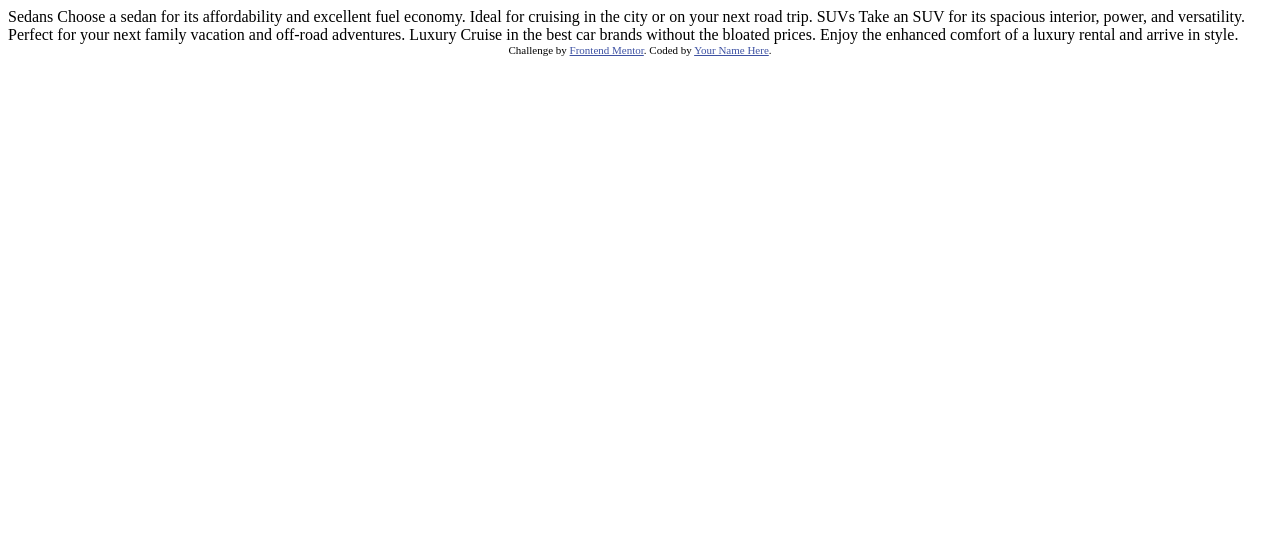
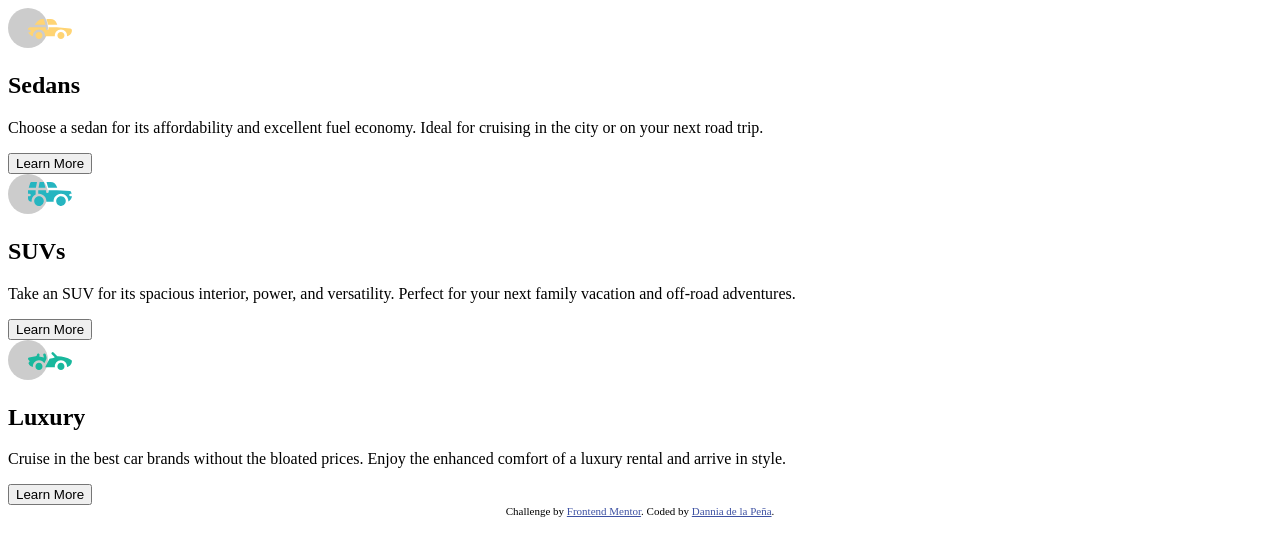
Before and after one commit to danniadelap/3-column-preview-card-component, a plain HTML site: page index.html in a window 1280 px wide. Drawn offline with Linux system fonts and the light colour scheme.

Commit message:
Css Folder

```diff
--- a/index.html
+++ b/index.html
@@ -1,36 +1,120 @@
 <!DOCTYPE html>
 <html lang="en">
   <head>
-  <meta charset="UTF-8">
-  <meta name="viewport" content="width=device-width, initial-scale=1.0"> <!-- displays site properly based on user's device -->
+    <meta charset="UTF-8" />
+    <meta name="viewport" content="width=device-width, initial-scale=1.0" />
+    <!-- displays site properly based on user's device -->
 
-  <link rel="icon" type="image/png" sizes="32x32" href="./images/favicon-32x32.png">
+    <link
+      rel="icon"
+      type="image/png"
+      sizes="32x32"
+      href="./images/favicon-32x32.png"
+    />
 
     <title>Frontend Mentor | 3-column preview card component</title>
 
     <!-- Feel free to remove these styles or customise in your own stylesheet 👍 -->
     <style>
-    .attribution { font-size: 11px; text-align: center; }
-    .attribution a { color: hsl(228, 45%, 44%); }
+      .attribution {
+        font-size: 11px;
+        text-align: center;
+      }
+      .attribution a {
+        color: hsl(228, 45%, 44%);
+      }
     </style>
   </head>
   <body>
+    <main>
+      <!-- Sedans -->
+      <section>
+        <div>
+          <svg width="64" height="40" xmlns="http://www.w3.org/2000/svg">
+            <g fill="none" fill-rule="evenodd">
+              <circle fill="#000" opacity=".201" cx="20" cy="20" r="20" />
+              <path
+                d="M52.936 24.11c1.942 0 3.517 1.542 3.517 3.445 0 1.903-1.575 3.445-3.517 3.445s-3.516-1.542-3.516-3.445c0-1.903 1.574-3.445 3.516-3.445zm-21.957 0c1.942 0 3.517 1.542 3.517 3.445 0 1.903-1.575 3.445-3.517 3.445s-3.516-1.542-3.516-3.445c0-1.903 1.574-3.445 3.516-3.445zm6.948-4.848v1.429c0 .716.61 1.293 1.348 1.259a1.295 1.295 0 001.225-1.295v-1.393h8.256l13.483 1.313c.956.093 1.676.881 1.676 1.814 0 2.89-2.126 5.303-4.926 5.819.397-3.557-2.458-6.62-6.053-6.62-3.646 0-6.504 3.14-6.039 6.723h-9.879c.466-3.588-2.397-6.722-6.039-6.722-3.595 0-6.45 3.062-6.052 6.62-2.14-.398-3.916-1.912-4.61-3.931h1.142c.731 0 1.32-.598 1.285-1.322-.033-.678-.629-1.2-1.322-1.2H20v-.251c0-1.274 1.066-2.243 2.306-2.243h15.62zM42.59 11c2.645 0 4.99 1.556 5.972 3.963l.726 1.779H40.17L38.413 11h4.178zm-6.865 0l1.758 5.741H26.505l3.357-3.654A6.502 6.502 0 0134.644 11h1.082z"
+                fill="#FFD473"
+                fill-rule="nonzero"
+              />
+            </g>
+          </svg>
+        </div>
+        <div>
+          <h2>Sedans</h2>
+          <p>
+            Choose a sedan for its affordability and excellent fuel economy.
+            Ideal for cruising in the city or on your next road trip.
+          </p>
+        </div>
+        <div>
+          <button>Learn More</button>
+        </div>
+      </section>
 
-  Sedans
-  Choose a sedan for its affordability and excellent fuel economy. Ideal for cruising in the city
-  or on your next road trip.
+      <!-- SUVS -->
+      <section>
+        <div>
+          <svg width="64" height="40" xmlns="http://www.w3.org/2000/svg">
+            <g fill="none" fill-rule="evenodd">
+              <circle fill="#000" opacity=".201" cx="20" cy="20" r="20" />
+              <path
+                d="M31.002 22.358c2.917 0 5.18 2.593 4.762 5.506a4.828 4.828 0 01-2.962 3.778 4.797 4.797 0 01-5.3-1.165c-1.188-1.26-1.235-2.613-1.263-2.613-.42-2.924 1.857-5.506 4.763-5.506zm22 0c3.457 0 5.798 3.567 4.41 6.744A4.816 4.816 0 0152.3 31.94a4.826 4.826 0 01-4.06-4.077c-.42-2.915 1.846-5.506 4.762-5.506zm-15.04-6.083v1.462a1.29 1.29 0 001.352 1.29c.693-.033 1.227-.631 1.227-1.326v-1.426h8.3l13.056.716a1.29 1.29 0 011.164.917c.27.895.446 1.477.563 1.87h-1.047c-.694 0-1.291.534-1.324 1.228a1.29 1.29 0 001.288 1.352h1.445c-.164 2.225-1.57 4.193-3.6 5.05.13-4.212-3.255-7.63-7.384-7.63-4.317 0-7.762 3.718-7.358 8.086h-7.285c.43-4.655-3.503-8.531-8.131-8.046v-3.543h7.734zm-10.312 0v4.308a7.4 7.4 0 00-4.006 7.274 3.874 3.874 0 01-3.642-3.864v-1.635h1.46a1.29 1.29 0 000-2.58h-1.461v-3.213l.003-.29h7.646zm14.986-8.196c2.65 0 5 1.592 5.984 4.055l.63 1.579a5.525 5.525 0 01-.065-.004l-.026-.002-.034-.002-.022-.002a4.178 4.178 0 00-.224-.006l-.098-.001h-.039l-.136-.001h-.052l-.326-.001H40.211L38.528 8.08zm-13.632 0l-1.122 5.616h-7.144l1.47-4.71a1.29 1.29 0 011.231-.906h5.565zm6.832 0l1.683 5.615h-7.007l1.121-5.615h4.203z"
+                fill="#26B5C0"
+                fill-rule="nonzero"
+              />
+            </g>
+          </svg>
+        </div>
+        <div>
+          <h2>SUVs</h2>
+          <p>
+            Take an SUV for its spacious interior, power, and versatility.
+            Perfect for your next family vacation and off-road adventures.
+          </p>
+        </div>
+        <div>
+          <button>Learn More</button>
+        </div>
+      </section>
 
-  SUVs
-  Take an SUV for its spacious interior, power, and versatility. Perfect for your next family vacation
-  and off-road adventures.
+      <!-- Luxury -->
+      <section>
+        <div>
+          <svg width="64" height="40" xmlns="http://www.w3.org/2000/svg">
+            <g fill="none" fill-rule="evenodd">
+              <circle fill="#000" opacity=".201" cx="20" cy="20" r="20" />
+              <path
+                d="M30.98 22.835c1.941 0 3.516 1.604 3.516 3.583 0 1.978-1.575 3.582-3.517 3.582s-3.516-1.604-3.516-3.582c0-1.979 1.574-3.583 3.516-3.583zm21.956 0c1.942 0 3.517 1.604 3.517 3.583 0 1.978-1.575 3.582-3.517 3.582s-3.516-1.604-3.516-3.582c0-1.979 1.574-3.583 3.516-3.583zm-9.143-10.45a1.27 1.27 0 011.819 0l3.715 3.784c4.444-.115 9.7 1.142 13.964 3.753.387.237.624.664.624 1.124 0 3.006-2.126 5.514-4.926 6.05.397-3.698-2.458-6.882-6.053-6.882-3.646 0-6.504 3.264-6.039 6.99h-9.669c.76-1.544.993-2.026 1.337-2.711l.082-.162c.421-.835 1.056-2.07 2.883-5.65 1.68-.023 3.47-.408 5.247-1.403l-2.984-3.04a1.328 1.328 0 010-1.854zm-7.68 1.064c.683-.2 1.395.202 1.592.898l.749 2.652a3.46 3.46 0 01-.247 2.51l-1.733 3.395-.216.424c-1.07-1.89-3.06-3.114-5.279-3.114-3.595 0-6.45 3.184-6.052 6.885-1.832-.347-3.414-1.537-4.278-3.276a1.331 1.331 0 01.117-1.376l.955-1.303-1.325-1.295c-.751-.735-.376-2.024.64-2.231l6.614-1.346.13-.026c.092-.019.145-.03.157-.031.314-.146 1.07-.591 1.07-1.506 0-.734.592-1.327 1.316-1.31.712.016 1.268.662 1.256 1.388a4.11 4.11 0 01-.348 1.611 22.69 22.69 0 014.7 1.146l-.7-2.473a1.314 1.314 0 01.882-1.622z"
+                fill="#19B89D"
+                fill-rule="nonzero"
+              />
+            </g>
+          </svg>
+        </div>
+        <div>
+          <h2>Luxury</h2>
+          <p>
+            Cruise in the best car brands without the bloated prices. Enjoy the
+            enhanced comfort of a luxury rental and arrive in style.
+          </p>
+        </div>
+        <div>
+          <button>Learn More</button>
+        </div>
+      </section>
+    </main>
 
-  Luxury
-  Cruise in the best car brands without the bloated prices. Enjoy the enhanced comfort of a luxury
-  rental and arrive in style.
+    <footer>
+      <div class="attribution">
+      Challenge by
+      <a href="https://www.frontendmentor.io?ref=challenge" target="_blank"
+        >Frontend Mentor</a
+      >. Coded by <a href="https://github.com/danniadelap">Dannia de la Peña</a>.
+    </div>
+    </footer>
 
-  <div class="attribution">
-    Challenge by <a href="https://www.frontendmentor.io?ref=challenge" target="_blank">Frontend Mentor</a>.
-    Coded by <a href="#">Your Name Here</a>.
-  </div>
+
   </body>
 </html>
```
Also changed, not shown: css/style.css (added). Lines whose indentation alone changed are shown as unchanged.
